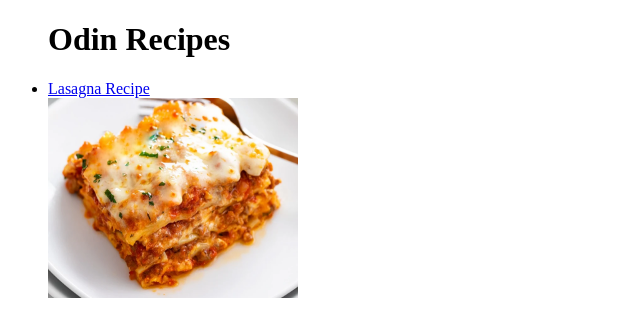
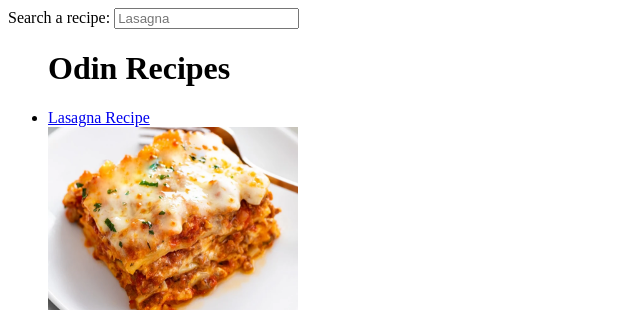
Before and after one commit to MoisesArr/odin-recipes, a plain HTML site: page index.html in a window 1280 px wide. Shown: the top 310 px of the page, without its empty margins (0-640 px from the left). Drawn offline with Linux system fonts and the light colour scheme.

Commit message:
Added a html input box to search for recipes at the top of the page

```diff
--- a/index.html
+++ b/index.html
@@ -5,6 +5,10 @@
     <meta charset="UTB-8">
     <title>Odin Recipes</title>
 </head>
+<form action="" method="post">
+    <label for="recipe-name">Search a recipe:</label>
+    <input type="text" id="recipe-name" placeholder="Lasagna">
+</form>
 
 <body>
     <ul>
```
Lines whose indentation alone changed are shown as unchanged.
